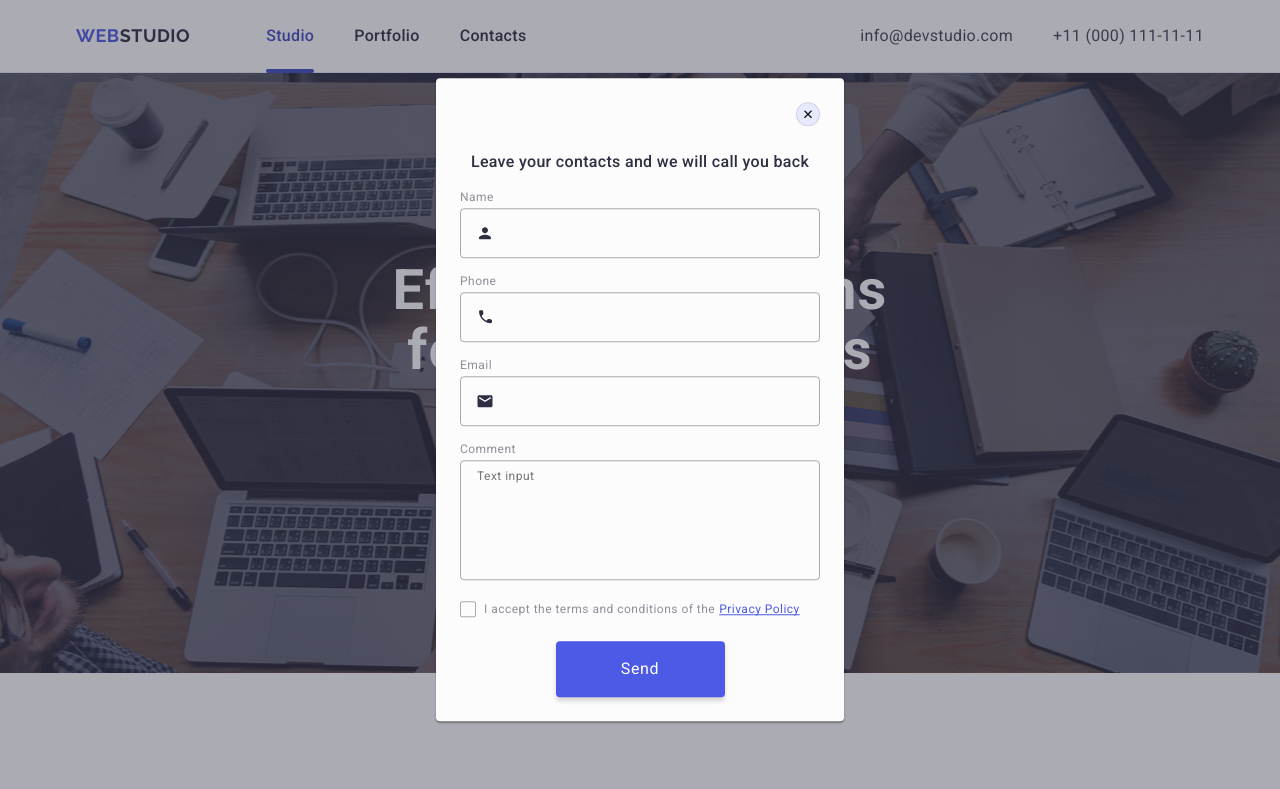
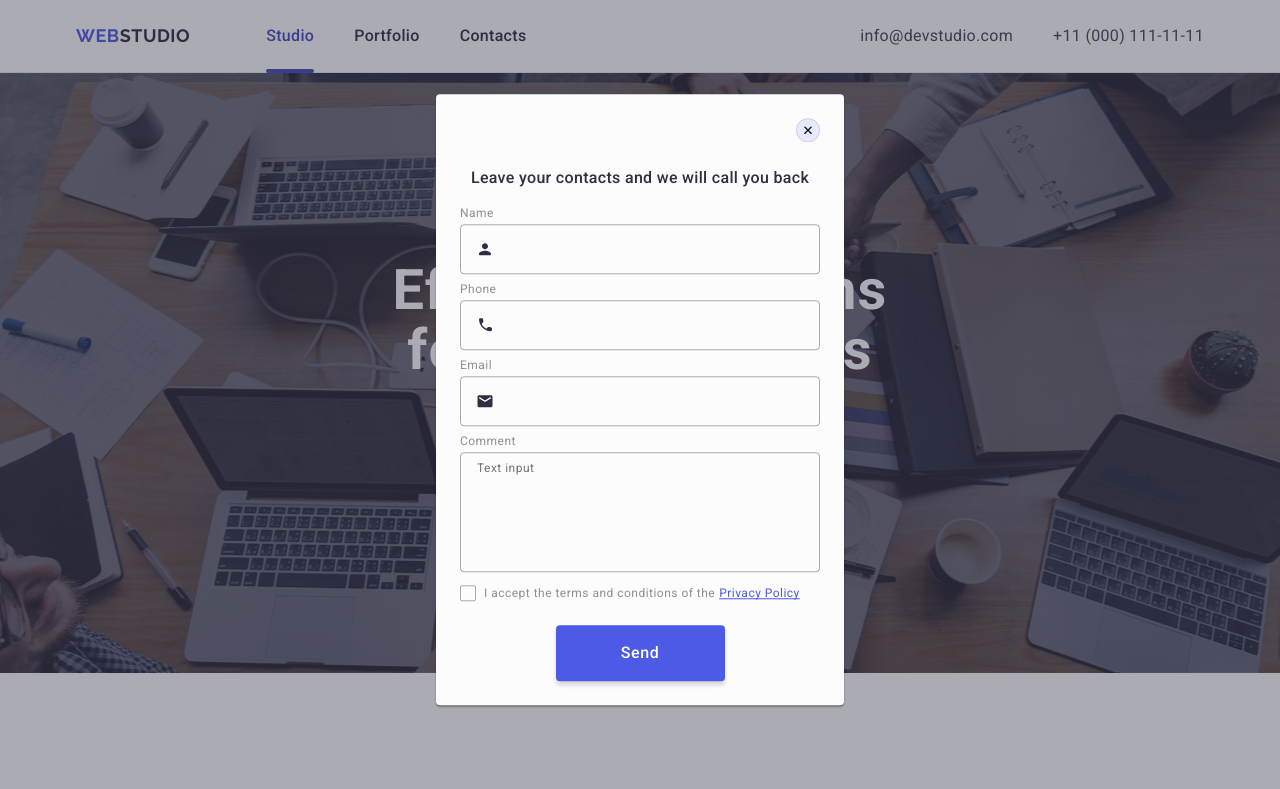
Before and after one commit to HalynkaGoIT/goit-markup-hw-05, a plain HTML site: page index.html in a window 1280 px wide. Shown: the top 789 px of the page. Drawn offline with nearby package versions, Linux system fonts and the light colour scheme.

Commit message:
fix bag 4

```diff
--- a/css/styles.css
+++ b/css/styles.css
@@ -693,7 +693,7 @@ margin-bottom: 16px;
 }
 
 .modern-wrapper {
-    margin-bottom: 16px;
+    margin-bottom: 8px;
 }
 
 .modal-label {
@@ -721,6 +721,7 @@ margin-bottom: 16px;
     padding-left: 38px;
     transition: border-color 250ms cubic-bezier(0.4, 0, 0.2, 1);
 }
+
 .modal-input:focus {
 /* border-color: #4d5ae5; */
     border: 1px solid #4d5ae5;
@@ -813,10 +814,6 @@ fill: transparent;
     background-color: #404bbf;
     border: none;
     fill: #F4F4FD;
-    /* border-radius: 2px;
-    border-color: transparent;
-    /* fill: #404bbf; */
-    border: 1px solid #404bbf; */
 }
 
 .privacy-link {
@@ -840,7 +837,7 @@ height: 56px;
 box-shadow: 0 4px 4px 0 rgba(0, 0, 0, 0.15);
 background-color: #4d5ae5;
 font-size: 16px;
-font-weight: 500
+font-weight: 500;
 line-height: 1.5;
 letter-spacing: 0.04em;
 color: #fff;
```
